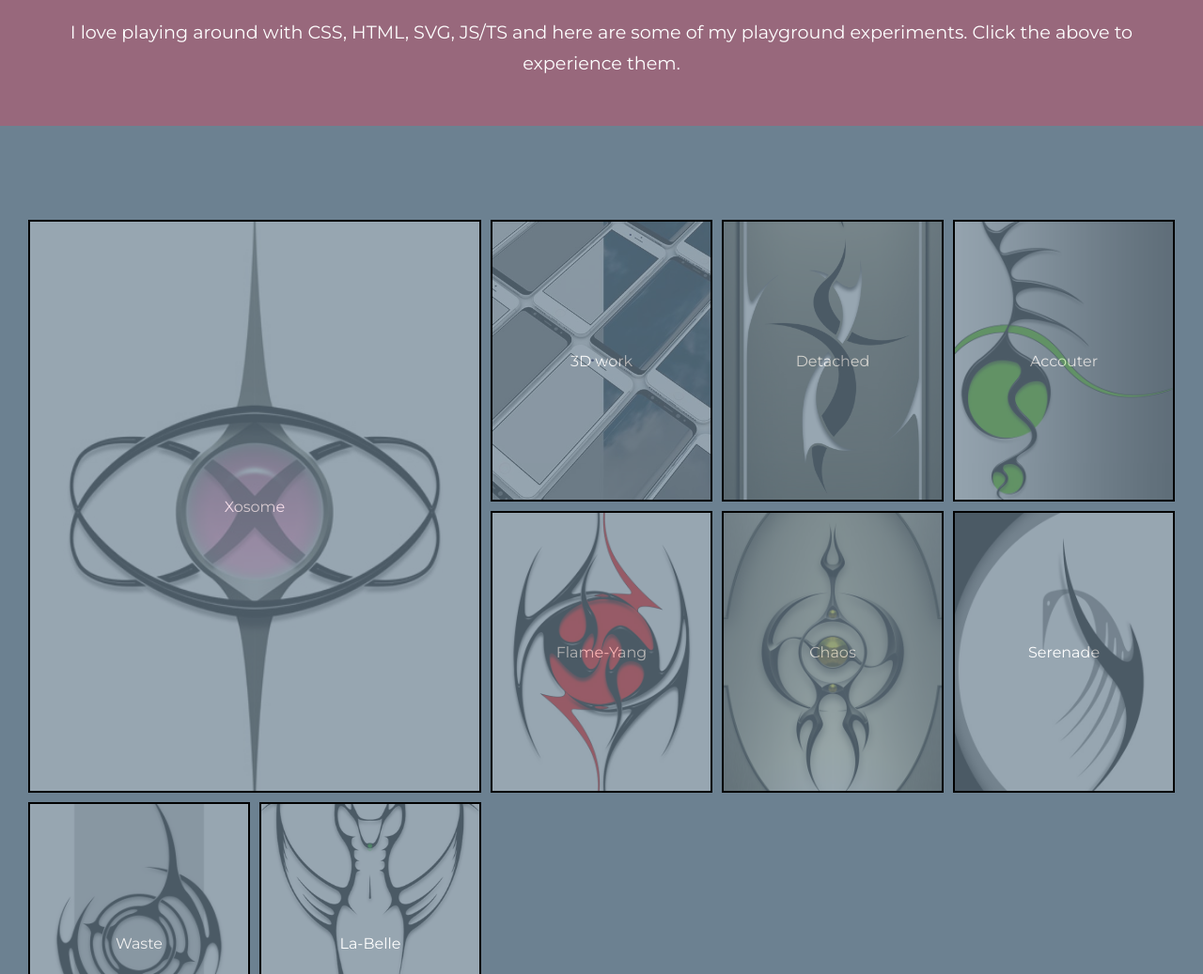
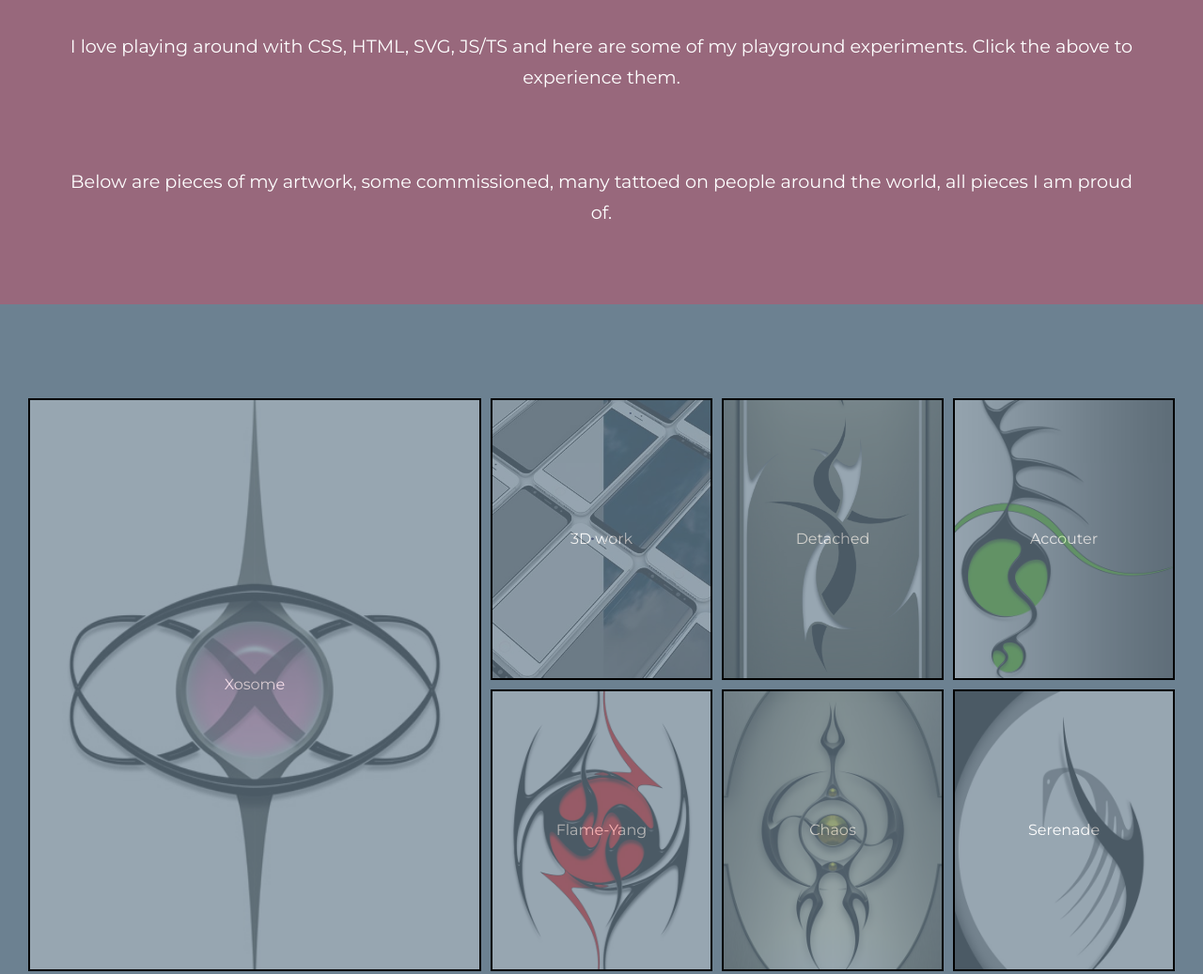
Before and after one commit to bfelda/freebf, an Eleventy site: page index.html in a window 1280 px wide. Shown: the part 3572-4609 px from the top of the page at 94% size. Built offline with nearby package versions, Linux system fonts and the light colour scheme; Eleventy itself is replaced by a stand-in of ours; files that its build step writes are made by us from their sources; a web font is replaced by a local one.

Commit message:
updated artwork to be links

```diff
--- a/css/main.css
+++ b/css/main.css
@@ -393,7 +393,7 @@ section.art {
 	padding: 100px 30px;
 }
 
-section.art > div.piece {
+section.art > a.piece {
 	overflow: hidden;
 	margin: 0;
 	position: relative;
@@ -401,7 +401,7 @@ section.art > div.piece {
 	cursor: pointer;
 }
 
-section.art > div.piece > img {
+section.art > a.piece > img {
 	width: 100%;
 	height: 100%;
 	object-fit: cover;
@@ -409,7 +409,7 @@ section.art > div.piece > img {
 	transform: scale(1.2);
 }
 
-section.art > div.piece > figcaption {
+section.art > a.piece > figcaption {
 	position: absolute;
 	bottom: 0;
 	background: var(--dark-accent);
@@ -423,15 +423,15 @@ section.art > div.piece > figcaption {
 	transition: all ease-out 0.3s;
 }
 
-section.art > div.piece:hover img {
+section.art > a.piece:hover img {
 	transform: scale(1);
 }
 
-section.art > div.piece:hover figcaption {
+section.art > a.piece:hover figcaption {
 	opacity: 0;
 }
 
-section.art > div.text-piece {
+section.art > div.ta-piece {
 	display: flex;
 	justify-content: center;
 	align-items: center;
@@ -439,7 +439,7 @@ section.art > div.text-piece {
 	text-align: center;
 }
 
-section.art > div.piece:nth-child(2n) {
+section.art > a.piece:nth-child(2n) {
 	background: var(--light-accent);
 }
 
@@ -503,7 +503,7 @@ section.funstufftext {
 section.funstufftext p {
 	color: white;
 	text-align: center;
-	padding-top: 15px;
+	padding: 30px;
 }
 
 section.contact {
--- a/index.html
+++ b/index.html
@@ -213,13 +213,17 @@
 				some of my playground experiments. Click the above to experience
 				them.
 			</p>
+			<p>
+				Below are pieces of my artwork, some commissioned, many tattoed
+				on people around the world, all pieces I am proud of.
+			</p>
 		</section>
 		<section class="art" id="artwork">
 			{% for image in images %}
-			<div class="piece">
+			<a class="piece" target="_blank" href="/images/{{image.filename}}">
 				<img src="/images/{{image.filename}}" alt="" />
 				<figcaption>{{image.title}}</figcaption>
-			</div>
+			</a>
 			{% endfor %}
 		</section>
 		<div class="contact-top"></div>
```
